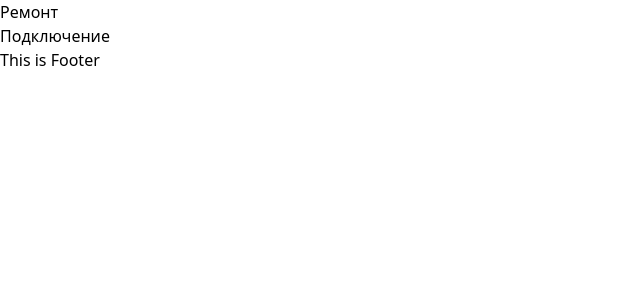
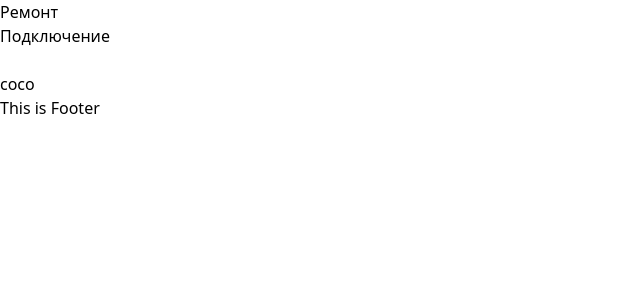
Before and after one commit to OmurbekArykbaev/template-generator, a React (Vite) app: page / in a window 1280 px wide. Shown: the top 300 px of the page, without its empty margins (0-640 px from the left). Built offline with nearby package versions, Linux system fonts and the light colour scheme.

Commit message:
add asidebar

```diff
--- a/src/App.tsx
+++ b/src/App.tsx
@@ -1,10 +1,9 @@
-import { Footer, Header } from './layout'
+import { Footer, Header, Layout } from "./layout"
 
 function App() {
   return (
     <div className="App">
-      <Header />
-      <Footer />
+      <Layout>coco</Layout>
     </div>
   )
 }
--- /dev/null
+++ b/src/layout/aside/Aside.tsx
@@ -0,0 +1,14 @@
+const Aside = () => {
+  return (
+    <aside>
+      <div>
+        <form>
+          <input type="text" />
+          <input type="text" />
+        </form>
+      </div>
+    </aside>
+  )
+}
+
+export default Aside
--- a/src/layout/index.ts
+++ b/src/layout/index.ts
@@ -4,5 +4,6 @@
 import Header from "./header/Header"
 import Footer from "./footer/Footer"
 import Layout from "./layout/Layout"
+import Aside from "./aside/Aside"
 
-export { Header, Footer, Layout }
+export { Header, Footer, Layout, Aside }
--- a/src/layout/layout/Layout.tsx
+++ b/src/layout/layout/Layout.tsx
@@ -2,11 +2,13 @@ import { FC } from "react"
 import { LayoutProps } from "./Layout.props"
 import Header from "../header/Header"
 import Footer from "../footer/Footer"
+import Aside from "../aside/Aside"
 
 const Layout: FC<LayoutProps> = ({ children }): JSX.Element => {
   return (
     <>
       <Header />
+      <Aside />
       <main>{children}</main>
       <Footer />
     </>
```
